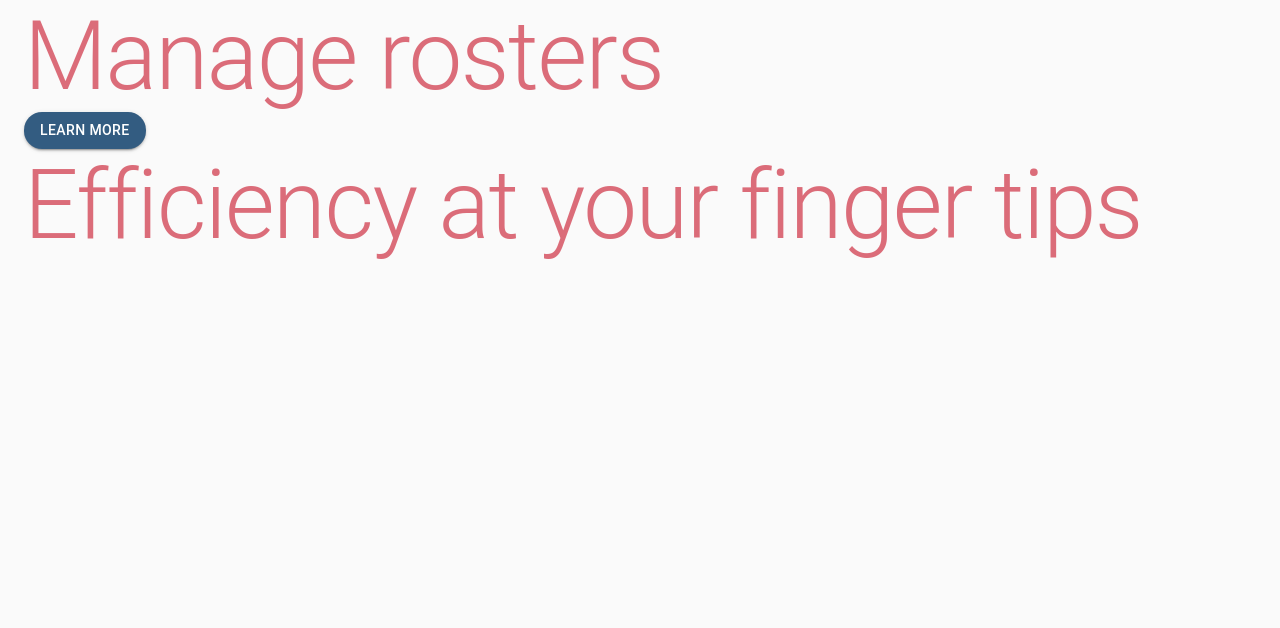
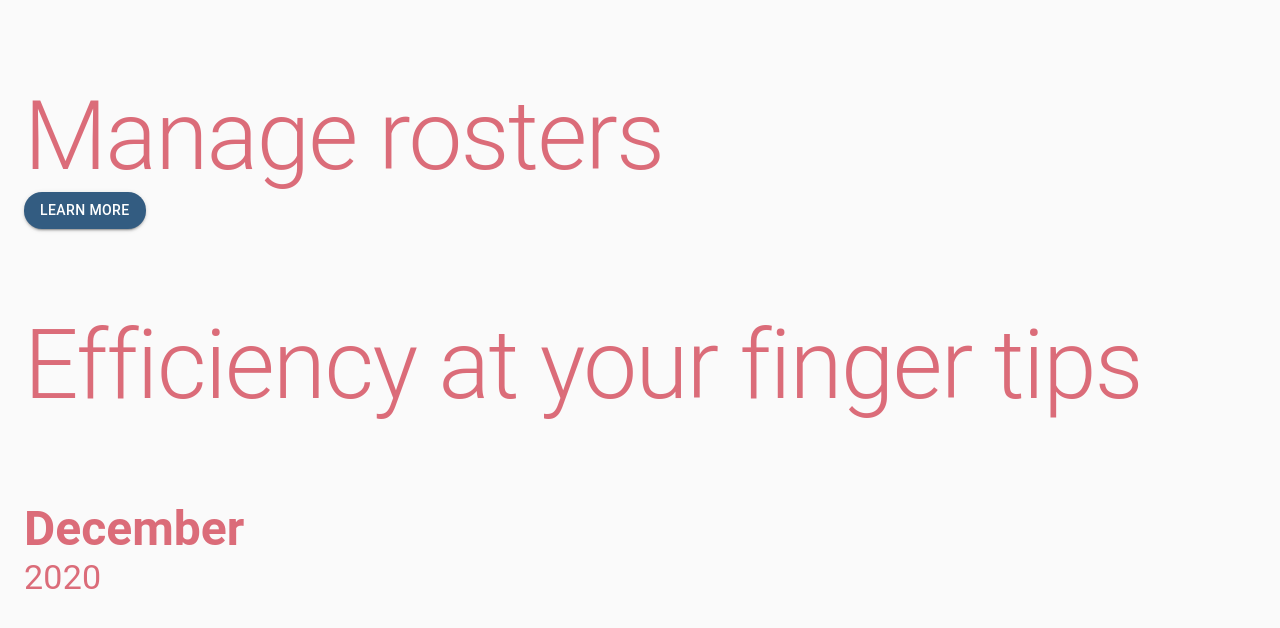
Before and after one commit to bac-dam-1991/brekks, a Next.js app: page / in a window 1280 px wide. Shown: the top 628 px of the page. Built offline with nearby package versions, Linux system fonts and the light colour scheme.

Commit message:
Working on Calendar.

```diff
--- /dev/null
+++ b/components/calendar/CalendarContainer.Component.tsx
@@ -0,0 +1,40 @@
+import * as React from "react";
+
+// MUI
+import {
+	withStyles,
+	WithStyles,
+	createStyles,
+	Theme,
+} from "@material-ui/core/styles";
+
+// NPM
+import clsx from "clsx";
+
+// Utility
+import { generateClassName } from "../../domain/utility/utility";
+
+// Components
+import CalendarHeading from "./CalendarHeading.Component";
+
+export const styles = (theme: Theme) =>
+	createStyles({
+		root: {},
+	});
+
+export interface CalendarContainerProps
+	extends React.HTMLAttributes<HTMLDivElement> {}
+
+const CalendarContainer: React.FC<
+	CalendarContainerProps & WithStyles<typeof styles>
+> = ({ classes, className, ...divProps }) => {
+	return (
+		<div className={clsx(className, classes.root)} {...divProps}>
+			<CalendarHeading color="primary" />
+		</div>
+	);
+};
+
+export default withStyles(styles, {
+	classNamePrefix: generateClassName("CalendarContainer"),
+})(CalendarContainer);
--- /dev/null
+++ b/components/calendar/CalendarHeading.Component.tsx
@@ -0,0 +1,42 @@
+import * as React from "react";
+
+// MUI
+import {
+	withStyles,
+	WithStyles,
+	createStyles,
+	Theme,
+} from "@material-ui/core/styles";
+import { TypographyProps, Typography } from "@material-ui/core";
+
+// NPM
+import clsx from "clsx";
+
+// Utility
+import { generateClassName } from "../../domain/utility/utility";
+
+export const styles = (theme: Theme) => createStyles({ root: {} });
+
+export interface CalendarHeadingProps
+	extends React.HTMLAttributes<HTMLDivElement> {}
+
+const CalendarHeading: React.FC<
+	CalendarHeadingProps &
+		WithStyles<typeof styles> &
+		Pick<TypographyProps, "color">
+> = ({ classes, className, color }) => {
+	return (
+		<div className={clsx(className, classes.root)}>
+			<Typography variant="h3" color={color}>
+				<strong>December</strong>
+			</Typography>
+			<Typography variant="h4" color={color}>
+				2020
+			</Typography>
+		</div>
+	);
+};
+
+export default withStyles(styles, {
+	classNamePrefix: generateClassName("CalendarHeading"),
+})(CalendarHeading);
--- a/components/common/Section.Component.tsx
+++ b/components/common/Section.Component.tsx
@@ -15,7 +15,10 @@ import clsx from "clsx";
 
 export const styles = (theme: Theme) =>
 	createStyles({
-		root: {},
+		root: {
+			margin: theme.spacing(10, 0),
+		},
+		container: {},
 	});
 
 export interface SectionProps extends ContainerProps {}
@@ -27,12 +30,14 @@ const Section: React.FC<SectionProps & WithStyles<typeof styles>> = ({
 	maxWidth = "lg",
 }) => {
 	return (
-		<Container
-			maxWidth={maxWidth}
-			className={clsx(classes.root, className)}
-		>
-			{children}
-		</Container>
+		<div className={classes.root}>
+			<Container
+				maxWidth={maxWidth}
+				className={clsx(classes.container, className)}
+			>
+				{children}
+			</Container>
+		</div>
 	);
 };
 
--- /dev/null
+++ b/components/homePage/DemoSection.Component.tsx
@@ -0,0 +1,32 @@
+import * as React from "react";
+
+// Components
+import CalendarContainer from "../calendar/CalendarContainer.Component";
+import Section from "../common/Section.Component";
+
+// MUI
+import {
+	withStyles,
+	WithStyles,
+	createStyles,
+	Theme,
+} from "@material-ui/core/styles";
+import { generateClassName } from "../../domain/utility/utility";
+
+export const styles = (theme: Theme) => createStyles({ root: {} });
+
+export interface DemoSectionProps {}
+
+const DemoSection: React.FC<
+	DemoSectionProps & WithStyles<typeof styles>
+> = ({}) => {
+	return (
+		<Section>
+			<CalendarContainer />
+		</Section>
+	);
+};
+
+export default withStyles(styles, {
+	classNamePrefix: generateClassName("DemoSection"),
+})(DemoSection);
--- a/package.json
+++ b/package.json
@@ -20,11 +20,13 @@
 		"@material-ui/core": "^4.11.2",
 		"@material-ui/icons": "^4.11.2",
 		"@material-ui/lab": "^4.0.0-alpha.57",
+		"@types/moment": "^2.13.0",
 		"clsx": "^1.1.1",
 		"express": "^4.17.1",
 		"firebase": "^8.2.1",
 		"firebase-admin": "^9.4.2",
 		"firebase-functions": "^3.13.0",
+		"moment": "^2.29.1",
 		"next": "^9.5.4",
 		"react": "^16.13.1",
 		"react-dom": "^16.13.1"
--- a/pages/index.tsx
+++ b/pages/index.tsx
@@ -3,6 +3,7 @@ import * as React from "react";
 // Components
 import HeroSection from "../components/homePage/HeroSection.Component";
 import FeaturesSection from "../components/homePage/FeaturesSection.Component";
+import DemoSection from "../components/homePage/DemoSection.Component";
 
 export interface HomePageProps {}
 
@@ -11,6 +12,7 @@ const HomePage: React.FC<HomePageProps> = () => {
 		<div>
 			<HeroSection />
 			<FeaturesSection />
+			<DemoSection />
 		</div>
 	);
 };
```
Also changed, not shown: components/calendar/CalendarToolbar.Component.tsx (added, +27 -0 lines), 1 other file (tests, documents, lock files or other folders).
